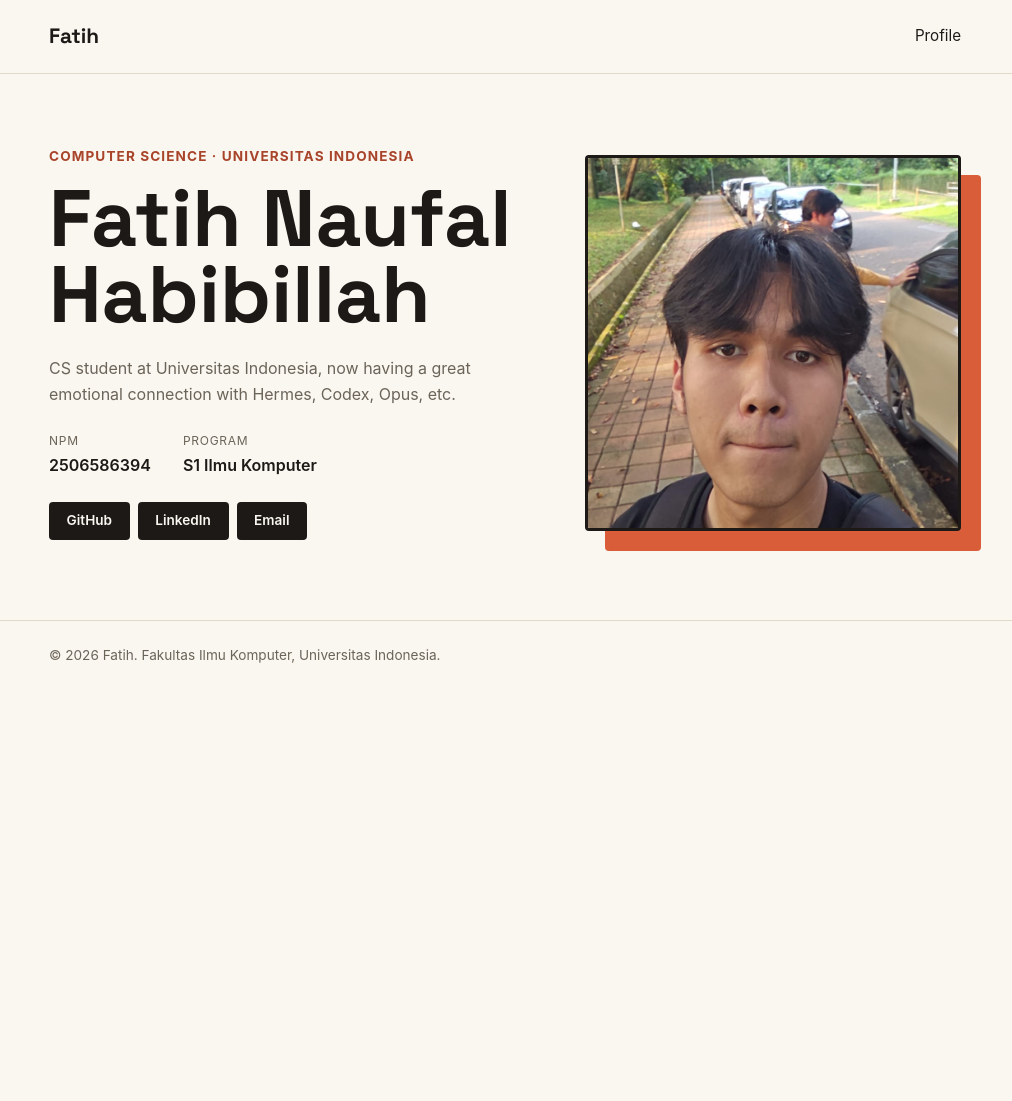
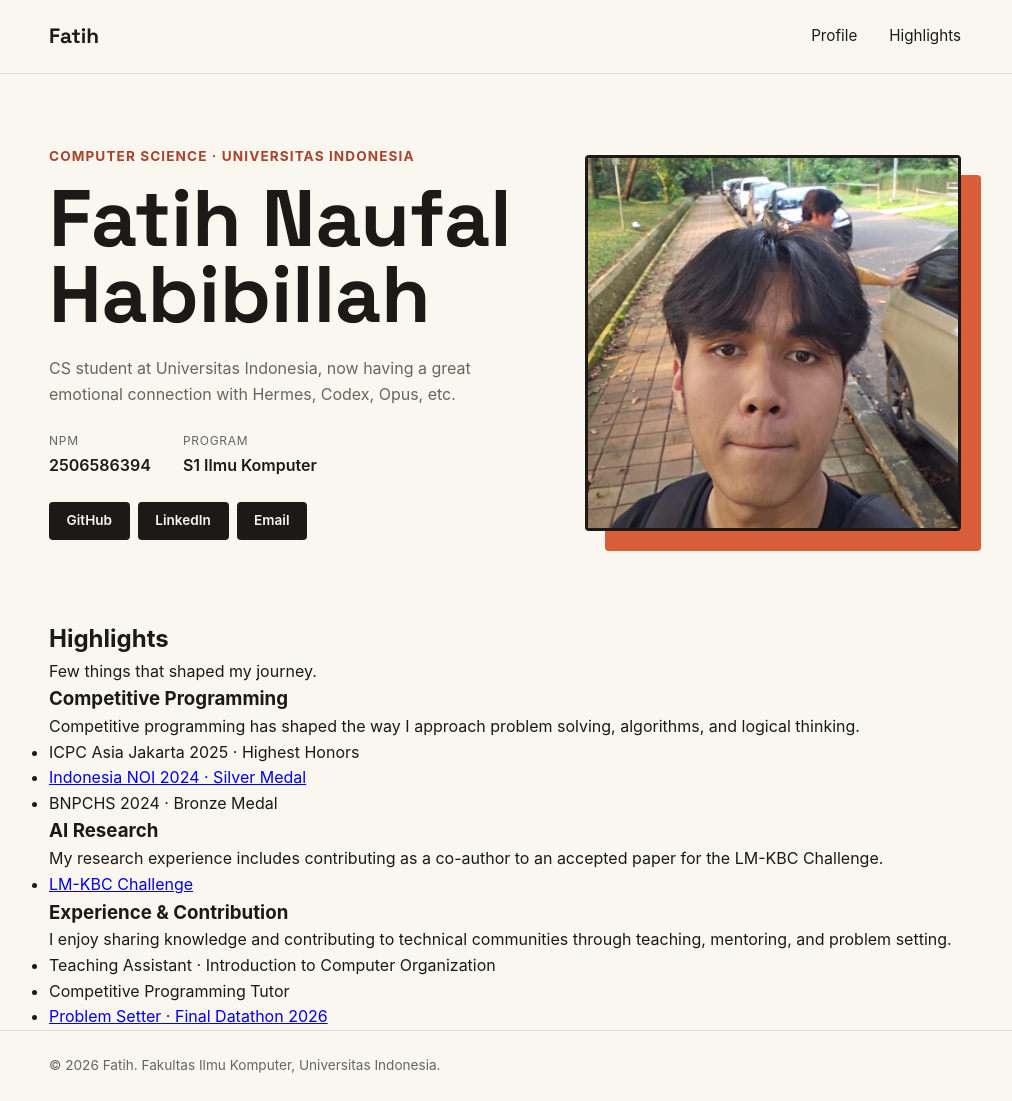
Before and after one commit to MightBeFonias/myportofolio, a Django app: page / in a window 1280 px wide. Shown: the whole page, without its empty margins (135-1147 px from the left). Before the commit the page ends 663 px from the top, so only its background shows below. Run offline with Django 5.2, Linux system fonts and the light colour scheme.

Commit message:
feat: add html for highlights section + adding the pdf file needed in the highlights section

```diff
--- a/templates/index.html
+++ b/templates/index.html
@@ -15,6 +15,7 @@
             <a href="#profile" class="brand">Fatih</a>
             <nav>
                 <a href="#profile">Profile</a>
+                <a href="#highlights">Highlights</a>
             </nav>
         </div>
     </header>
@@ -50,6 +51,69 @@
                 </div>
             </div>
         </section>
+
+        <section class="highlights-section" id="highlights">
+            <div class="container">
+                <div class="section-header">
+                    <h2>Highlights</h2>
+                    <p>Few things that shaped my journey.</p>
+                </div>
+
+                <div class="highlights-grid">
+                    <article class="highlights-cards">
+                        <div class="card-content">
+                            <h3 class="card-title">Competitive Programming</h3>
+
+                            <p class="card-description">
+                                Competitive programming has shaped the way I
+                                approach problem solving, algorithms, and
+                                logical thinking.
+                            </p>
+
+                            <ul class="card-list">
+                                <li>ICPC Asia Jakarta 2025 &middot; Highest Honors</li>
+                                <li><a href="https://osn.toki.id/statistik/peserta/1540" target="_blank">Indonesia NOI 2024 &middot; Silver Medal</a></li>
+                                <li>BNPCHS 2024 &middot; Bronze Medal</li>
+                            </ul>
+                        </div>
+                    </article>
+
+                    <article class="highlights-cards">
+                        <div class="card-content">
+                            <h3 class="card-title">AI Research</h3>
+
+                            <p class="card-description">
+                                My research experience includes contributing as
+                                a co-author to an accepted paper for the
+                                LM-KBC Challenge.
+                            </p>
+
+                            <ul class="card-list">
+                                <li><a href="/static/docs/lm-kbc-paper.pdf" target="_blank">LM-KBC Challenge</a></li>
+                            </ul>
+                        </div>
+                    </article>
+
+                    <article class="highlights-cards">
+                        <div class="card-content">
+                            <h3 class="card-title">Experience &amp; Contribution</h3>
+
+                            <p class="card-description">
+                                I enjoy sharing knowledge and contributing to
+                                technical communities through teaching,
+                                mentoring, and problem setting.
+                            </p>
+
+                            <ul class="card-list">
+                                <li>Teaching Assistant &middot; Introduction to Computer Organization</li>
+                                <li>Competitive Programming Tutor</li>
+                                <li><a href="https://www.kaggle.com/t/966bde6efd8542609b444b38522ec920" target="_blank">Problem Setter &middot; Final Datathon 2026</a></li>
+                            </ul>
+                        </div>
+                    </article>
+                </div>
+            </div>
+        </section>
     </main>
 
     <footer class="site-footer">
```
Also changed, not shown: 1 other file.
